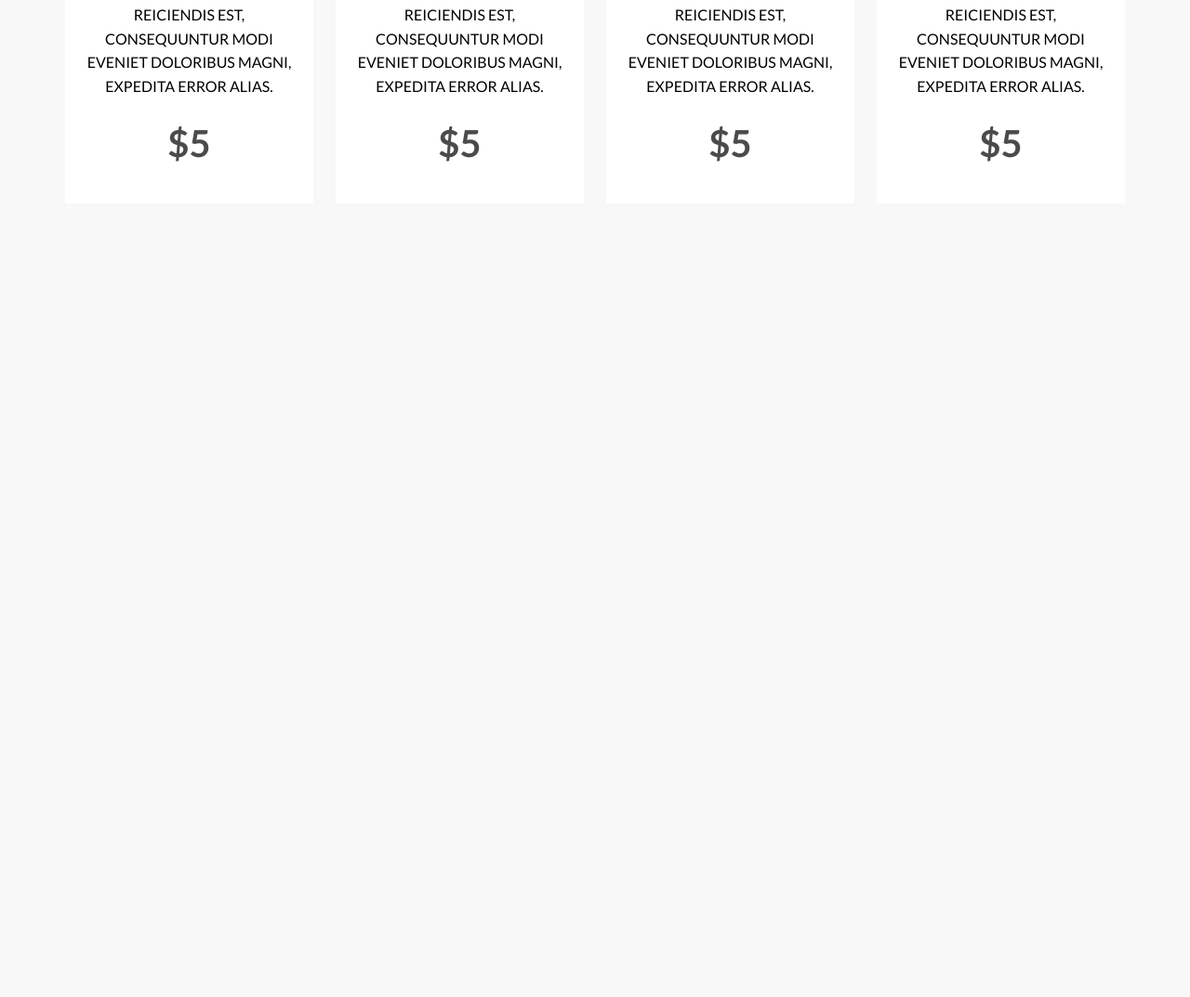
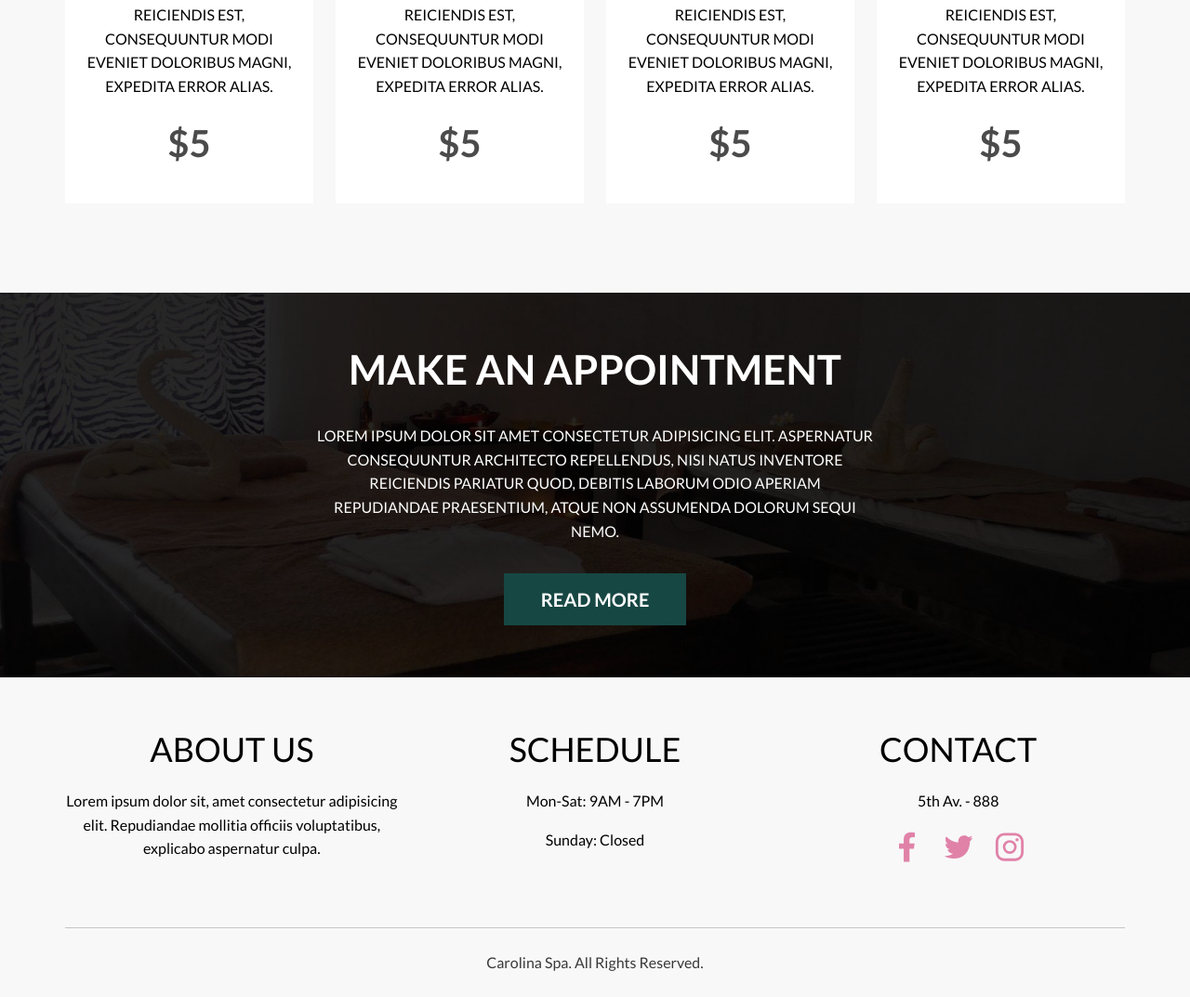
Before and after one commit to enriquesamudio99/ten-carolina-spa, a website: page index.html in a window 1280 px wide. Shown: the part 2984-4057 px from the top of the page at 93% size. Before the commit the page ends 3299 px from the top, so only its background shows below. Drawn offline with Linux system fonts and the light colour scheme; a web font is replaced by a local one.

Commit message:
Footer done

```diff
--- a/index.html
+++ b/index.html
@@ -185,5 +185,46 @@
         </div>
     </main>
 
+    <section class="appointment">
+        <h2 class="appointment__heading">Make an Appointment</h2>
+        <p class="appointment__text">Lorem ipsum dolor sit amet consectetur adipisicing elit. Aspernatur consequuntur architecto repellendus, nisi natus inventore reiciendis pariatur quod, debitis laborum odio aperiam repudiandae praesentium, atque non assumenda dolorum sequi nemo.</p>
+        <a href="#" class="appointment__link">Read More</a>
+    </section>
+
+    <footer class="footer">
+        <div class="footer__grid container">
+            <div class="footer__widget">
+                <h3 class="footer__heading">About Us</h3>
+                <p class="footer__text">Lorem ipsum dolor sit, amet consectetur adipisicing elit. Repudiandae mollitia officiis voluptatibus, explicabo aspernatur culpa.</p>
+            </div>
+
+            <div class="footer__widget">
+                <h3 class="footer__heading">Schedule</h3>
+                <p class="footer__text">Mon-Sat: 9AM - 7PM</p>
+                <p class="footer__text">Sunday: Closed</p>
+            </div>
+
+            <div class="footer__widget">
+                <h3 class="footer__heading">Contact</h3>
+                <p class="footer__text">5th Av. - 888</p>
+                <nav class="social-networks">
+                    <a class="social-networks__link" href="https:facebook.com">
+                        <span class="social-networks__accessibility">Facebook</span>
+                    </a>
+                    <a class="social-networks__link" href="https:twitter.com">
+                        <span class="social-networks__accessibility">Twitter</span>
+                    </a>
+                    <a class="social-networks__link" href="https:instagram.com">
+                        <span class="social-networks__accessibility">Instagram</span>
+                    </a>
+                </nav>
+            </div>
+        </div>
+
+        <div class="container">
+            <p class="footer__copyright">Carolina Spa. All Rights Reserved.</p>
+        </div>
+    </footer>
+
 </body>
 </html>
--- a/src/scss/app.scss
+++ b/src/scss/app.scss
@@ -2,4 +2,5 @@
 @use "ui/header";
 @use "ui/social";
 @use "ui/content";
+@use "ui/footer";
 @use "utilities";
--- /dev/null
+++ b/src/scss/ui/content/_appointment.scss
@@ -0,0 +1,29 @@
+@use "base/variables" as v;
+@use "base/mixins" as m;
+
+.appointment {
+    padding: v.$gutter 0;
+    text-align: center;
+    text-transform: uppercase;
+    color: v.$white;
+    background-image: linear-gradient(to right, rgba(0,0,0,.75) 0%, rgba(0,0,0,.75) 100%), url(../img/bg_citas.jpg);
+    background-position: center center;
+    background-attachment: fixed;
+    background-size: cover;
+
+    &__heading {
+        margin-bottom: 2rem;
+    }
+
+    &__text {
+        max-width: 600px;
+        margin: 0 auto;
+        margin-bottom: 2rem;
+    }
+
+    &__link {
+        @include m.btn(v.$primary, v.$white);
+        padding: .75rem 2.5rem;
+        margin: 0;
+    }
+}
--- a/src/scss/ui/content/_index.scss
+++ b/src/scss/ui/content/_index.scss
@@ -2,3 +2,4 @@
 @forward "cards";
 @forward "schedule";
 @forward "products";
+@forward "appointment";
--- /dev/null
+++ b/src/scss/ui/footer/_footer.scss
@@ -0,0 +1,45 @@
+@use "base/variables" as v;
+@use "base/mixins" as m;
+
+.footer {
+    padding-top: v.$gutter;
+
+    &__grid {
+        @include m.grid(1, 2rem);
+
+        @include m.sm {
+            grid-template-columns: repeat(2,1fr);
+        }
+
+        @include m.md {
+            grid-template-columns: repeat(3,1fr);
+        }
+    }
+
+    &__widget {
+        text-align: center;
+
+        &:nth-child(3) {
+            display: flex;
+            flex-direction: column;
+            align-items: center;
+        }
+    }
+
+    &__heading {
+        @include m.heading;
+        margin-bottom: 1.25rem;
+    }
+
+    &__text {
+        margin-bottom: 1rem;
+    }
+
+    &__copyright {
+        margin: v.$gutter 0 0;
+        text-align: center;
+        padding: 1.5rem;
+        color: darken($color: v.$lightGray, $amount: 75);
+        border-top: 1px solid darken($color: v.$lightGray, $amount: 20);
+    }
+}
--- /dev/null
+++ b/src/scss/ui/footer/_index.scss
@@ -0,0 +1 @@
+@forward "footer";
```
Also changed, not shown: build/css/app.css, 1 other file.
